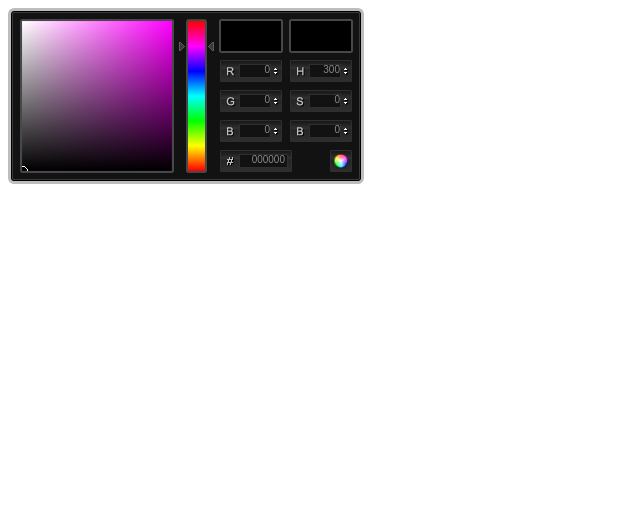
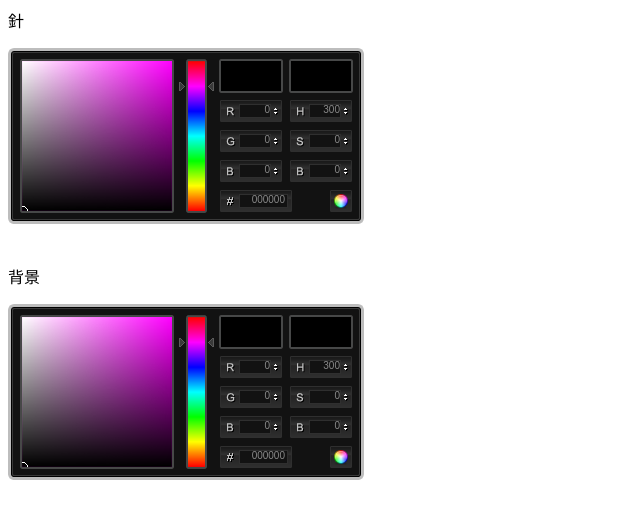
Before and after one commit to shuichiro-makigaki/anaclock, a browser extension: page options.html in a window 1280 px wide. Shown: the whole page, without its empty margins (0-640 px from the left). Drawn offline with Linux system fonts and the light colour scheme.

Commit message:
Add background

```diff
--- a/options.html
+++ b/options.html
@@ -6,21 +6,45 @@
   <script type="text/javascript" src="lib/colorpicker/js/colorpicker.js"></script>
 </head>
 <body>
-  <p id="picker1" style="width:400px;height:200px"></p>
+  針
+  <p id="hand-color" style="width:400px;height:200px"></p>
+  背景
+  <p id="bg-color" style="width:400px;height:200px"></p>
 <script type="text/javascript">
 'use strict';
-chrome.storage.local.get("color1", function(items){
-  var color1 = {"r":0, "g":0, "b":0};
+
+chrome.storage.local.get("conf", function(items){
+  var conf = {
+    "hand": {
+      "color": {"r": 0, "g": 0, "b": 0}
+    },
+    "background": {
+      "shape": "square",
+      "color": {"r":0,"g":0,"b":0}
+    }
+  };
+
   try {
-    color1 = JSON.parse(items["color1"])
+    conf = JSON.parse(items["conf"]);
   } catch(e) {}
-  $('#picker1').ColorPicker({
-    color: color1,
+
+  $('#hand-color').ColorPicker({
+    color: conf["hand"]["color"],
     flat: true,
     onChange: function (hsb, hex, rgb) {
-      chrome.storage.local.set({"color1": JSON.stringify(rgb)});
+      conf["hand"]["color"] = rgb;
+      chrome.storage.local.set({"conf": JSON.stringify(conf)});
 	   }
    });
+
+  $('#bg-color').ColorPicker({
+     color: conf["background"]["color"],
+     flat: true,
+     onChange: function (hsb, hex, rgb) {
+       conf["background"]["color"] = rgb;
+       chrome.storage.local.set({"conf": JSON.stringify(conf)});
+     }
+    });
  });
 </script>
 </body>
```
Also changed, not shown: anaclock.js (+34 -14 lines).
